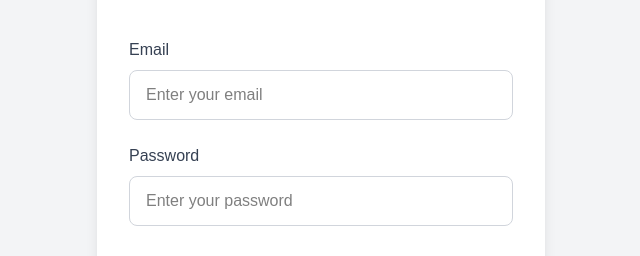
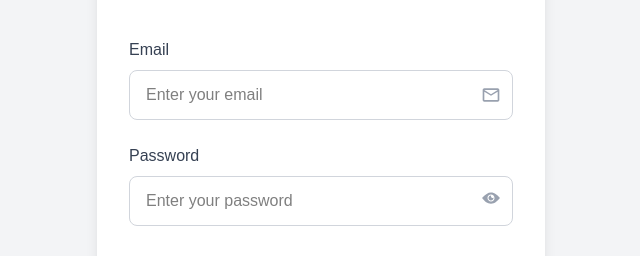
Before and after one commit to sayooj45/mtvea, a React (Vite) app: page / in a window 1280 px wide. Shown: the part 344-600 px from the top of the page, without its empty margins (319-959 px from the left). Built offline with nearby package versions, Linux system fonts and the light colour scheme.

Commit message:
login ui updated

```diff
--- a/src/pages/Login.jsx
+++ b/src/pages/Login.jsx
@@ -1,5 +1,8 @@
 import React, { useState } from "react";
 import { useNavigate } from "react-router-dom";
+import { IoMdEyeOff,IoIosEye } from "react-icons/io";
+import { MdOutlineEmail } from "react-icons/md";
+
 
 const Login = () => {
 
@@ -8,15 +11,26 @@ const Login = () => {
   const [email, setEmail] = useState("");
   const [password, setPassword] = useState("");
   const [error, setError] = useState("");
+  const [showPassword,setShowPassword] = useState(false)
+  const [loading, setLoading] = useState(false);
 
-  const handleSubmit = (e) => {
+    const handleSubmit = (e) => {
     e.preventDefault();
+    setLoading(true);
 
-        if (email !== "admin@gmail.com" || password !== "123456") {
+    setTimeout(() => {
+      if (email === "admin@gmail.com" && password === "admin123") {
+        navigate("/admin-Dashboard");
+      } else {
         setError("Invalid email or password. Please try again.");
-        }
-        navigate("/admin-Dashboard")
-    }
+      }
+      setLoading(false);
+    }, 1500);
+  };
+
+  const togglePassword =()=>{
+    setShowPassword(!showPassword)
+  }
 
   return (
     <div className="min-h-screen flex items-center justify-center bg-gray-100 p-4">
@@ -39,7 +53,8 @@ const Login = () => {
               Email
             </label>
 
-            <input
+            <div className="relative">
+              <input
               type="email"
               placeholder="Enter your email"
               value={email}
@@ -47,22 +62,37 @@ const Login = () => {
               className="w-full border border-gray-300 rounded-lg px-4 py-3 outline-none focus:ring-2 focus:ring-red-400"
               required
             />
+            <div className="absolute right-3 top-1/2 -translate-y-1/2 text-gray-400 text-xl">
+              <MdOutlineEmail/>
+            </div>
+            </div>
+
           </div>
 
           {/* Password */}
-          <div>
+          <div >
             <label className="block text-gray-700 font-medium mb-2">
               Password
             </label>
 
-            <input
-              type="password"
+            <div className="relative">
+              <input
+              type={showPassword? "text":"password"}
               placeholder="Enter your password"
               value={password}
               onChange={(e) => setPassword(e.target.value)}
               className="w-full border border-gray-300 rounded-lg px-4 py-3 outline-none focus:ring-2 focus:ring-red-400"
               required
             />
+            <div className="absolute right-3 top-1/2 -translate-y-1/2 text-gray-400 text-xl">
+              {
+                showPassword ?
+                <button type="button" onClick={togglePassword}><IoMdEyeOff /></button> :
+                <button type="button" onClick={togglePassword}><IoIosEye /></button>
+              }
+            </div>
+            </div>
+
           </div>
           {error && (
             <div className="bg-red-100 text-red-600 text-sm p-3 rounded-lg">
@@ -75,8 +105,17 @@ const Login = () => {
             <button
               type="submit"
               className="bg-red-500 hover:bg-red-600 text-white px-8 py-3 rounded-lg shadow-md transition"
+              disabled={loading}
+
             >
-              Submit
+              {loading ? (
+                <div className="flex items-center gap-2">
+                <div className="w-5 h-5 border-2 border-white border-t-transparent rounded-full animate-spin"></div>
+                Signing in...
+                </div>
+              ) : (
+                "Submit"
+              )}
             </button>
           </div>
 
```
